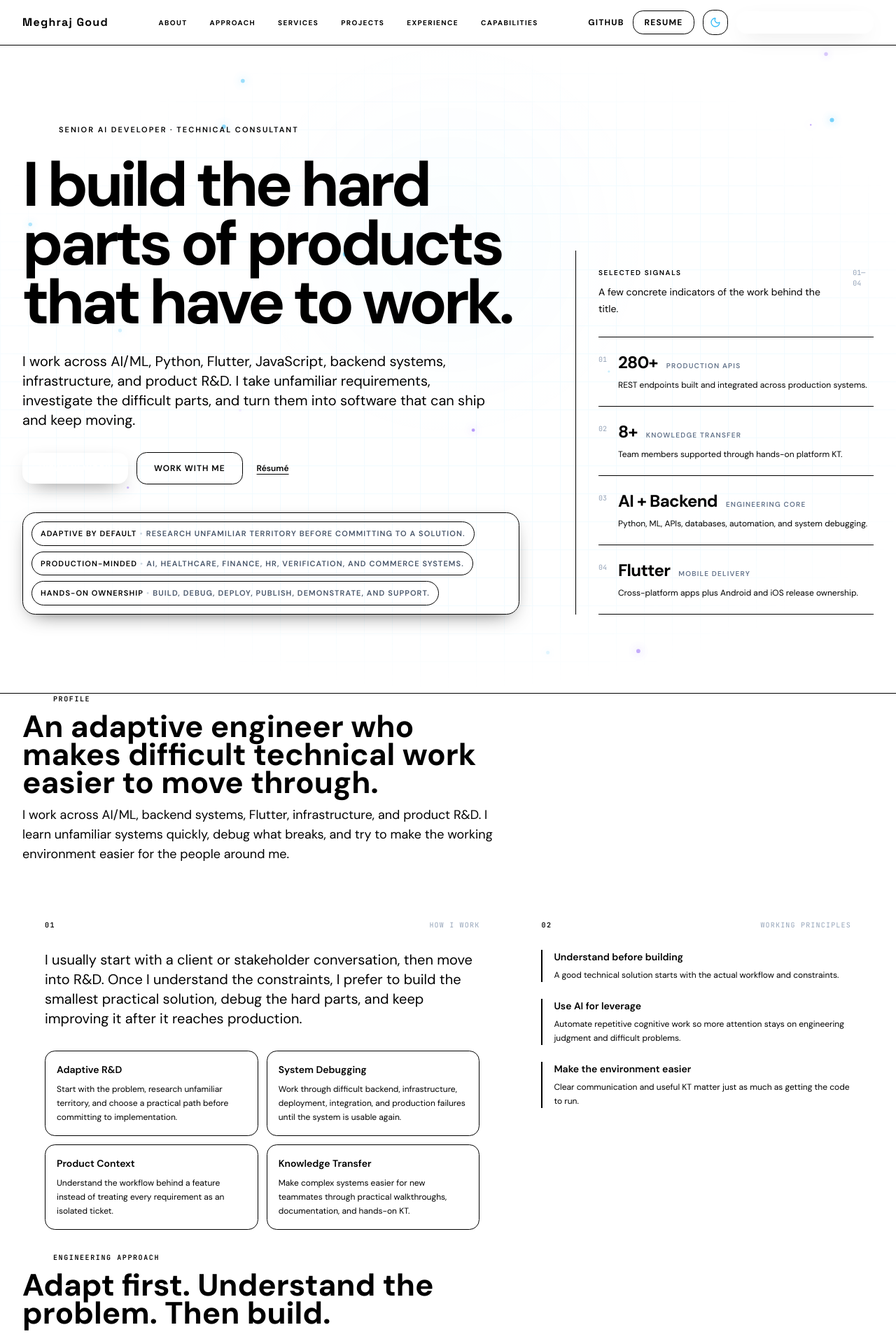
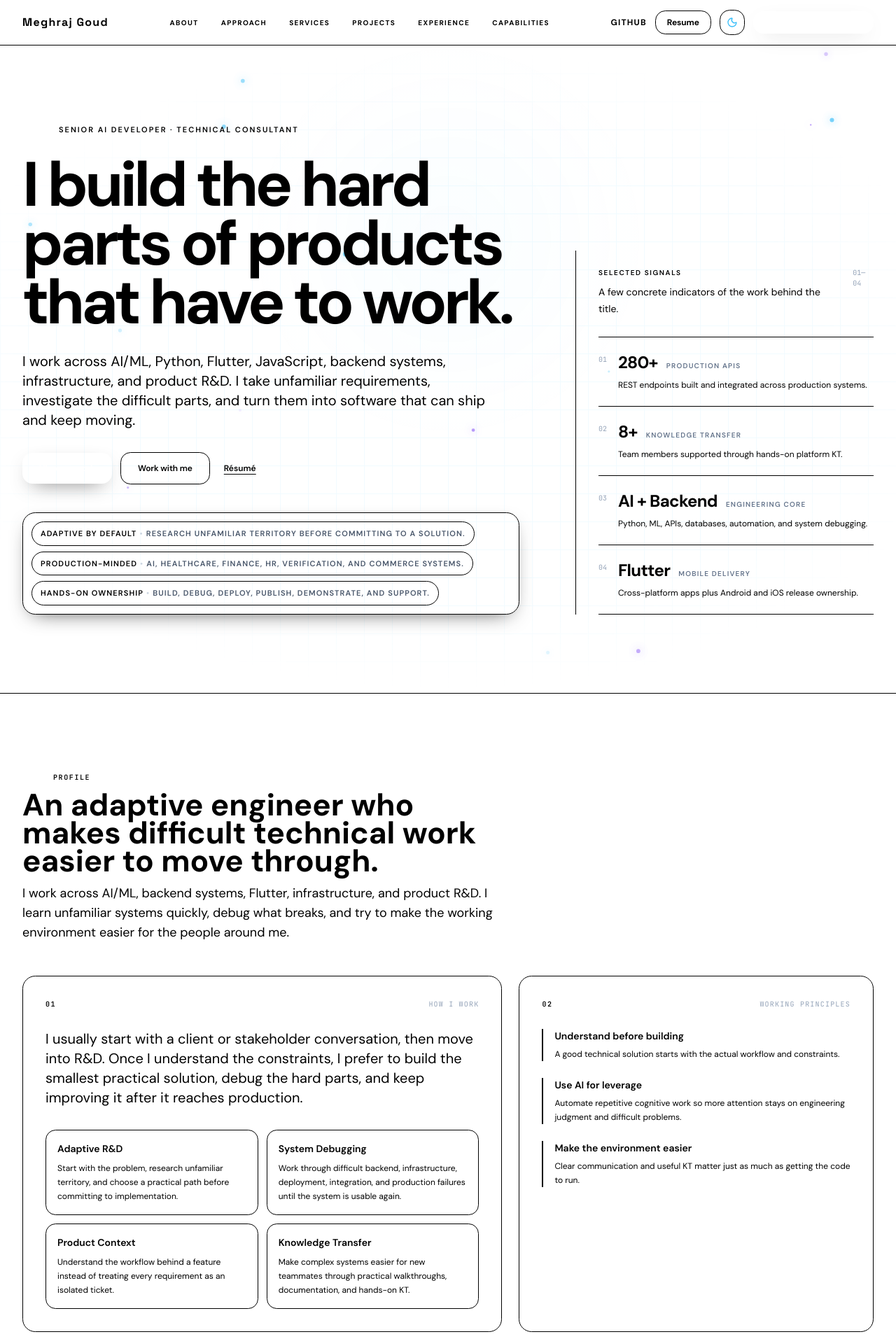
Before and after one commit to MeghrajGoudThigulla/meghraj-portfolio, a Next.js app in the folder portfolio-frontend/: page / in a window 1280 px wide. Shown: the top 1913 px of the page at 70% size. Built offline with nearby package versions, Linux system fonts and the light colour scheme.

Commit message:
design(system): simplify controls, improve focus, motion, and editorial spacing

```diff
--- a/portfolio-frontend/app/globals.css
+++ b/portfolio-frontend/app/globals.css
@@ -2,9 +2,28 @@
 @tailwind components;
 @tailwind utilities;
 
+@layer base {
+  html {
+    scroll-behavior: smooth;
+  }
+
+  body {
+    text-rendering: optimizeLegibility;
+    -webkit-font-smoothing: antialiased;
+  }
+
+  ::selection {
+    @apply bg-brand-blue/20 text-brand-navy;
+  }
+
+  :focus-visible {
+    @apply outline-none ring-2 ring-brand-blue ring-offset-2 ring-offset-brand-bg;
+  }
+}
+
 @layer components {
   .section-band {
-    @apply border-y border-brand-border bg-brand-surface/75 backdrop-blur-md shadow-glass;
+    @apply border-y border-brand-border bg-brand-surface/70 backdrop-blur-md shadow-glass;
   }
 
   .section-band-muted {
@@ -12,11 +31,11 @@
   }
 
   .btn {
-    @apply inline-flex items-center justify-center rounded-xl px-5 py-3 text-sm font-semibold uppercase tracking-[0.08em] transition-all duration-200;
+    @apply inline-flex items-center justify-center rounded-xl px-5 py-3 text-sm font-semibold tracking-[-0.01em] transition-[transform,background-color,border-color,box-shadow,color] duration-200;
   }
 
   .btn-primary {
-    @apply bg-gradient-to-r from-brand-blue to-brand-accent text-white shadow-elev-1 hover:-translate-y-0.5 hover:shadow-elev-2 active:translate-y-0;
+    @apply bg-brand-blue text-white shadow-elev-1 hover:-translate-y-0.5 hover:bg-brand-accent hover:shadow-elev-2 active:translate-y-0;
   }
 
   .btn-secondary {
@@ -28,6 +47,33 @@
   }
 
   .btn-sm {
-    @apply px-4 py-2 text-xs tracking-[0.1em];
+    @apply px-4 py-2 text-xs;
+  }
+
+  .section-shell {
+    @apply scroll-mt-24 py-20 sm:py-24 lg:py-28;
+  }
+
+  .card {
+    @apply rounded-2xl border border-brand-border/80 bg-brand-surface;
+  }
+
+  .card-hover {
+    @apply transition-[transform,box-shadow,border-color,background-color] duration-300 hover:-translate-y-1 hover:border-brand-blue/30 hover:shadow-elev-1;
   }
 }
+
+@media (prefers-reduced-motion: reduce) {
+  html {
+    scroll-behavior: auto;
+  }
+
+  *,
+  *::before,
+  *::after {
+    scroll-behavior: auto !important;
+    animation-duration: 0.01ms !important;
+    animation-iteration-count: 1 !important;
+    transition-duration: 0.01ms !important;
+  }
+}
```
